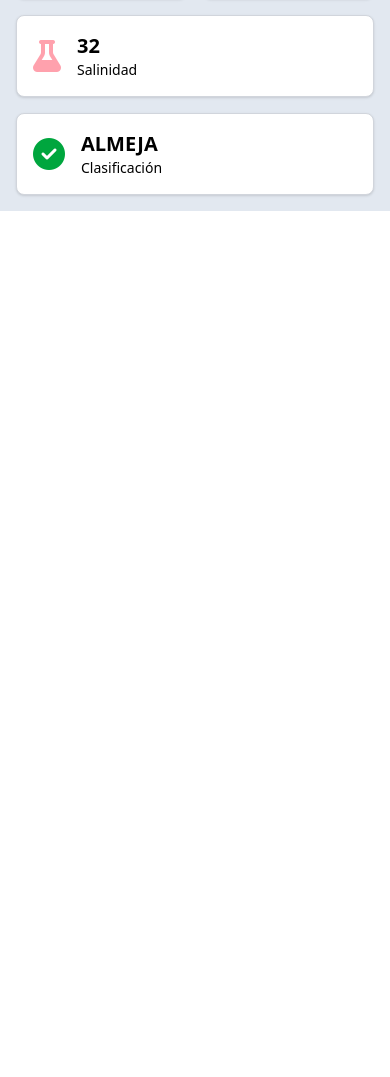
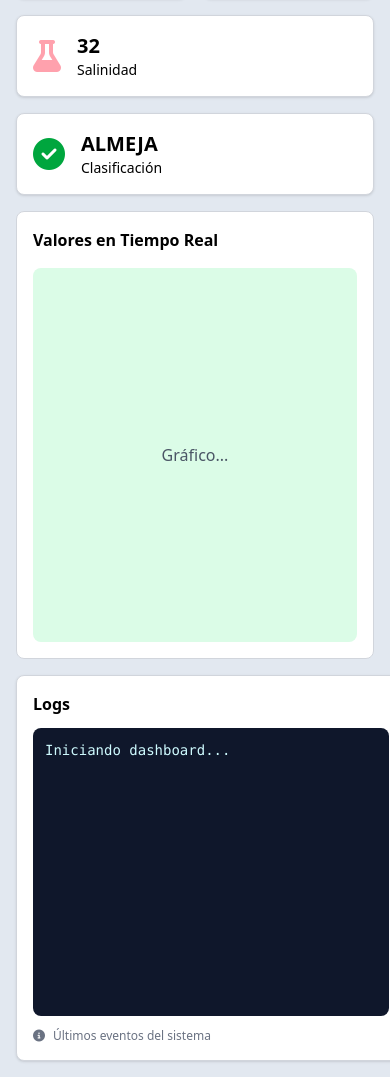
Before and after one commit to acxelaplicano01/Bibalvia, a Django app: page /sector/1/ in a window 390 px wide. Shown: the part 635-1712 px from the top of the page. Before the commit the page ends 846 px from the top, so only its background shows below. Run offline with Django 5.2, Linux system fonts and the light colour scheme; data comes from the database, SQL or seed files in the repository; both versions use the stored data as it was after the commit.

Commit message:
Agregado machote de logs

```diff
--- a/dashboard/templates/dashboard/sector_detail.html
+++ b/dashboard/templates/dashboard/sector_detail.html
@@ -4,9 +4,10 @@
 
 <div class="size-full flex-1 overflow-auto">
 
+    {# Mapa y Métricas #}
     <section class="flex gap-4 m-4 flex-col sm:flex-row">
 
-        <article class="flex flex-col p-4 border bg-white border-gray-300 rounded-lg shadow-sm relative sm:w-2/5">
+        <article class="flex flex-col p-4 border bg-white border-gray-300 rounded-lg shadow-sm relative sm:w-1/2">
             <h2 class="text-lg font-semibold w-full text-center">Ubicación</h2>
             <div class="flex flex-col text-sm mb-4 gap-1">
                 <p class="text-gray-700"><b>Latitud:</b> {{ sector.latitud }} </p>
@@ -21,7 +22,7 @@
         </article>
 
 
-        <div class="w-full sm:w-3/5 flex flex-col gap-4 h-full">
+        <div class="w-full sm:w-1/2 flex flex-col gap-4 h-full">
             <div class="flex gap-4">
                 <article
                     class="bg-white flex gap-4 p-4 border border-gray-300 rounded-lg shadow-sm h-max w-full items-center">
@@ -76,6 +77,35 @@
             </article>
         </div>
     </section>
+
+    {# Gráfico #}
+    <section class="bg-white border border-gray-300 rounded-lg m-4 p-4 h-112 flex flex-col">
+        <h3 class="font-semibold mb-4 shrink-0">
+            Valores en Tiempo Real
+        </h3>
+        <article class="flex-1 flex items-center justify-center rounded-lg bg-green-100">
+            <p class="text-gray-600">Gráfico...</p>
+        </article>
+    </section>
+
+    {# Logs y Registro de Clasificaciones #}
+    <div class="w-full lg:w-1/2 mx-4 mb-4">
+        <div class="bg-white border border-gray-300 rounded-lg shadow-sm">
+            <div class="p-4">
+                <h6 class="font-semibold mb-3">Logs</h6>
+
+                {# El contenido de 'pre' debe ir al inicio de la línea, toma tal cual el texto #}
+                <pre class="h-72 overflow-auto bg-slate-900 text-cyan-100 p-3 rounded-lg text-sm font-mono">
+Iniciando dashboard...
+                </pre>
+
+                <div class="mt-3 flex items-center gap-2 text-gray-500 text-xs">
+                    <i class="fa-solid fa-circle-info"></i>
+                    <span>Últimos eventos del sistema</span>
+                </div>
+            </div>
+        </div>
+    </div>
 </div>
 
 <script>
--- /dev/null
+++ b/requirements.txt
@@ -0,0 +1 @@
+Django==5.2.7
--- a/static/dist/styles.css
+++ b/static/dist/styles.css
@@ -305,6 +312,9 @@
   .m-4 {
     margin: calc(var(--spacing) * 4);
   }
+  .mx-4 {
+    margin-inline: calc(var(--spacing) * 4);
+  }
   .mx-auto {
     margin-inline: auto;
   }
@@ -404,6 +417,12 @@
   .h-96 {
     height: calc(var(--spacing) * 96);
   }
+  .h-112 {
+    height: calc(var(--spacing) * 112);
+  }
+  .h-128 {
+    height: calc(var(--spacing) * 128);
+  }
   .h-\[5vh\] {
     height: 5vh;
   }
@@ -713,6 +744,9 @@
   .bg-slate-200 {
     background-color: var(--color-slate-200);
   }
+  .bg-slate-900 {
+    background-color: var(--color-slate-900);
+  }
   .bg-white {
     background-color: var(--color-white);
   }
@@ -775,6 +824,9 @@
   }
   .text-center {
     text-align: center;
+  }
+  .font-mono {
+    font-family: var(--font-mono);
   }
   .text-2xl {
     font-size: var(--text-2xl);
@@ -827,6 +883,9 @@
   }
   .text-blue-600 {
     color: var(--color-blue-600);
+  }
+  .text-cyan-100 {
+    color: var(--color-cyan-100);
   }
   .text-gray-500 {
     color: var(--color-gray-500);
@@ -1297,6 +1356,11 @@
       grid-template-columns: repeat(2, minmax(0, 1fr));
     }
   }
+  .lg\:w-1\/2 {
+    @media (width >= 64rem) {
+      width: calc(1/2 * 100%);
+    }
+  }
   .lg\:grid-cols-2 {
     @media (width >= 64rem) {
       grid-template-columns: repeat(2, minmax(0, 1fr));
@@ -1359,6 +1423,52 @@
   syntax: "*";
   inherits: false;
   initial-value: solid;
+}
+@property --tw-gradient-position {
+  syntax: "*";
+  inherits: false;
+}
+@property --tw-gradient-from {
+  syntax: "<color>";
+  inherits: false;
+  initial-value: #0000;
+}
+@property --tw-gradient-via {
+  syntax: "<color>";
+  inherits: false;
+  initial-value: #0000;
+}
+@property --tw-gradient-to {
+  syntax: "<color>";
+  inherits: false;
+  initial-value: #0000;
+}
+@property --tw-gradient-stops {
+  syntax: "*";
+  inherits: false;
+}
+@property --tw-gradient-via-stops {
+  syntax: "*";
+  inherits: false;
+}
+@property --tw-gradient-from-position {
+  syntax: "<length-percentage>";
+  inherits: false;
+  initial-value: 0%;
+}
+@property --tw-gradient-via-position {
+  syntax: "<length-percentage>";
+  inherits: false;
+  initial-value: 50%;
+}
+@property --tw-gradient-to-position {
+  syntax: "<length-percentage>";
+  inherits: false;
+  initial-value: 100%;
+}
+@property --tw-leading {
+  syntax: "*";
+  inherits: false;
 }
 @property --tw-font-weight {
   syntax: "*";
@@ -1518,6 +1628,16 @@
       --tw-skew-x: initial;
       --tw-skew-y: initial;
       --tw-border-style: solid;
+      --tw-gradient-position: initial;
+      --tw-gradient-from: #0000;
+      --tw-gradient-via: #0000;
+      --tw-gradient-to: #0000;
+      --tw-gradient-stops: initial;
+      --tw-gradient-via-stops: initial;
+      --tw-gradient-from-position: 0%;
+      --tw-gradient-via-position: 50%;
+      --tw-gradient-to-position: 100%;
+      --tw-leading: initial;
       --tw-font-weight: initial;
       --tw-shadow: 0 0 #0000;
       --tw-shadow-color: initial;
```
Also changed, not shown: other parts of static/dist/styles.css (+41 -0 lines), dashboard/management/commands/sqlite_fresh.py (added, +173 -0 lines), db.sqlite3.
